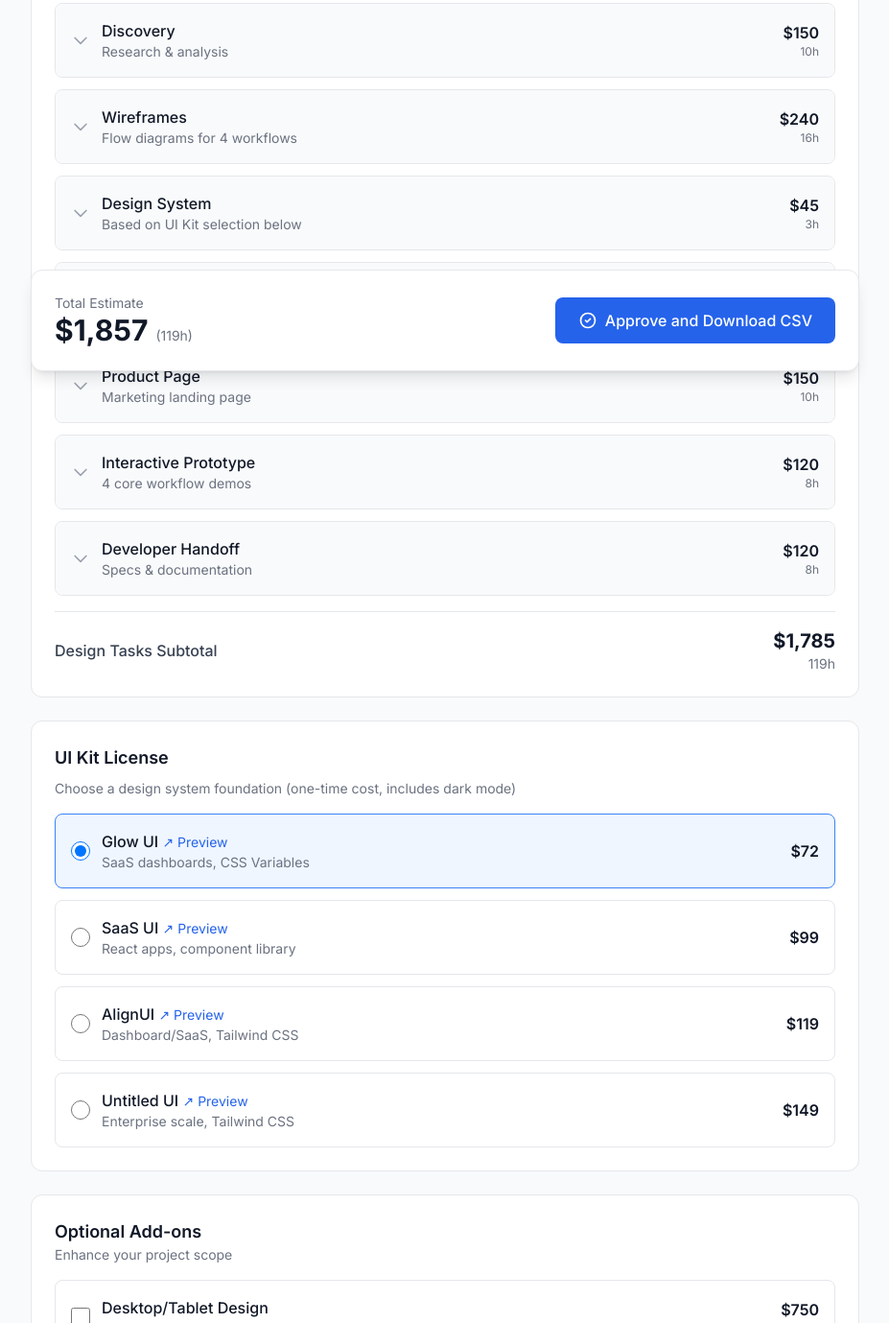
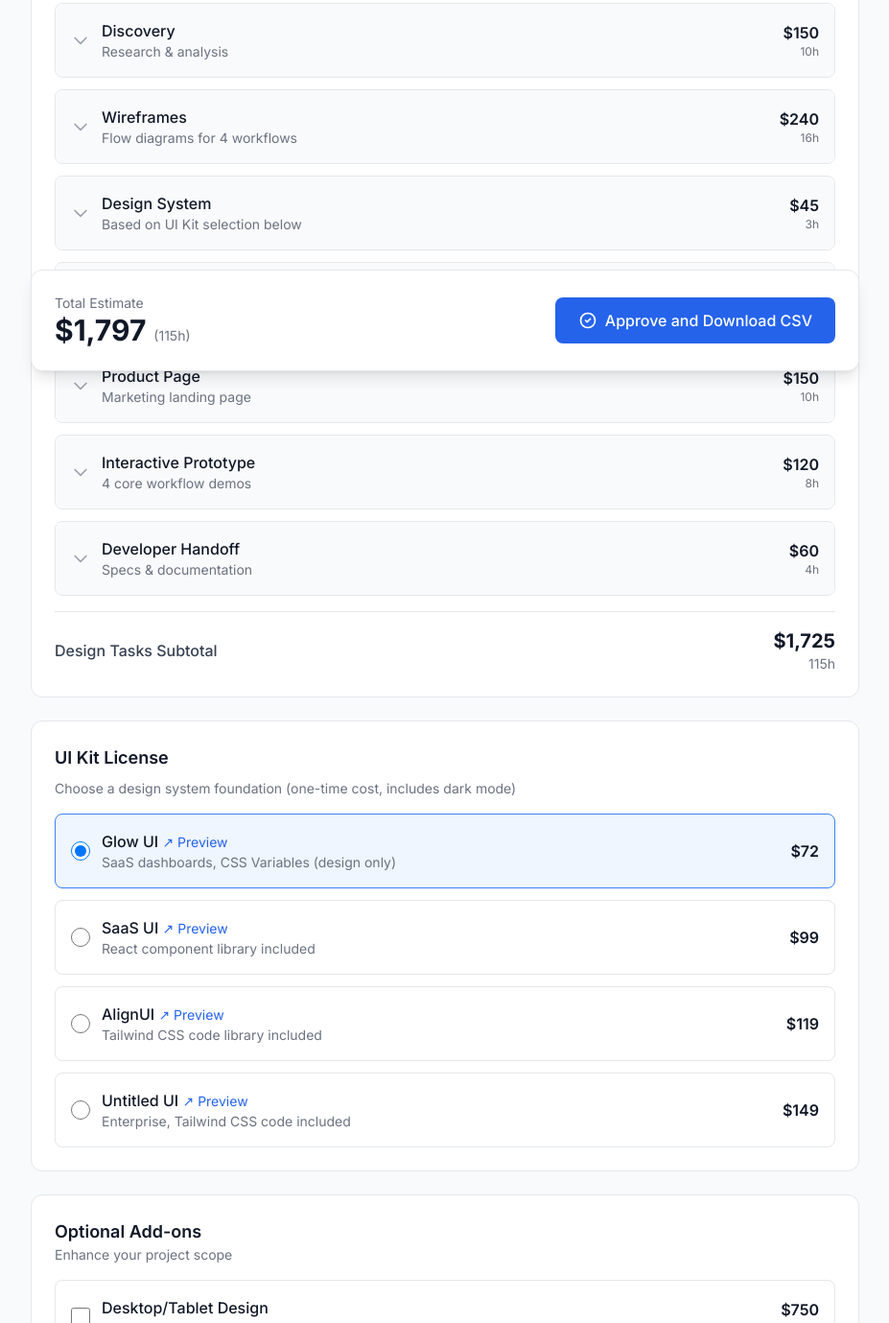
Before and after one commit to quoc48/x-project-quote, a plain HTML site: page index.html in a window 1280 px wide. Shown: the part 397-1776 px from the top of the page at 96% size, without its empty margins (176-1103 px from the left). Drawn offline with nearby package versions, Linux system fonts and the light colour scheme.

Commit message:
Update Developer Handoff & UI Kit descriptions
- Developer Handoff: 2 items (Interaction specs + Design customization rules) = 4h/$60
- Base total: 115h / $1,725
- UI Kit descriptions now show dev library availability:
  - Glow UI: design only
  - SaaS UI: React library included
  - AlignUI: Tailwind CSS included
  - Untitled UI: Tailwind CSS included

```diff
--- a/index.html
+++ b/index.html
@@ -293,8 +293,8 @@
                             </div>
                         </div>
                         <div class="text-right">
-                            <p class="font-semibold text-gray-900">$120</p>
-                            <p class="text-xs text-gray-500">8h</p>
+                            <p class="font-semibold text-gray-900">$60</p>
+                            <p class="text-xs text-gray-500">4h</p>
                         </div>
                     </button>
                     <div id="handoff-content" class="accordion-content">
@@ -302,12 +302,10 @@
                             <table class="w-full text-sm">
                                 <thead><tr class="text-gray-500 text-left"><th class="pb-2">Deliverable</th><th class="pb-2 text-right">Hours</th><th class="pb-2 text-right">Price</th></tr></thead>
                                 <tbody class="text-gray-700">
-                                    <tr><td class="py-1">Interaction specifications</td><td class="text-right">3h</td><td class="text-right">$45</td></tr>
-                                    <tr><td class="py-1">Component documentation</td><td class="text-right">2h</td><td class="text-right">$30</td></tr>
-                                    <tr><td class="py-1">Asset export & organization</td><td class="text-right">2h</td><td class="text-right">$30</td></tr>
-                                    <tr><td class="py-1">Developer walkthrough</td><td class="text-right">1h</td><td class="text-right">$15</td></tr>
+                                    <tr><td class="py-1">Interaction specifications</td><td class="text-right">2h</td><td class="text-right">$30</td></tr>
+                                    <tr><td class="py-1">Design customization rules</td><td class="text-right">2h</td><td class="text-right">$30</td></tr>
                                 </tbody>
-                                <tfoot><tr class="font-medium border-t border-gray-100"><td class="pt-2">Total</td><td class="pt-2 text-right">8h</td><td class="pt-2 text-right">$120</td></tr></tfoot>
+                                <tfoot><tr class="font-medium border-t border-gray-100"><td class="pt-2">Total</td><td class="pt-2 text-right">4h</td><td class="pt-2 text-right">$60</td></tr></tfoot>
                             </table>
                         </div>
                     </div>
@@ -318,8 +316,8 @@
             <div class="mt-4 pt-4 border-t border-gray-200 flex justify-between items-center">
                 <p class="font-medium text-gray-700">Design Tasks Subtotal</p>
                 <div class="text-right">
-                    <p class="text-xl font-bold text-gray-900">$1,785</p>
-                    <p class="text-sm text-gray-500">119h</p>
+                    <p class="text-xl font-bold text-gray-900">$1,725</p>
+                    <p class="text-sm text-gray-500">115h</p>
                 </div>
             </div>
         </section>
@@ -335,7 +333,7 @@
                         <input type="radio" name="uikit" value="glow" data-price="72" checked class="w-5 h-5 text-blue-600">
                         <div>
                             <p class="font-medium text-gray-900">Glow UI <a href="https://www.figma.com/community/file/1360315130987495525" target="_blank" rel="noopener" onclick="event.stopPropagation()" class="text-blue-600 hover:underline text-sm font-normal">↗ Preview</a></p>
-                            <p class="text-sm text-gray-500">SaaS dashboards, CSS Variables</p>
+                            <p class="text-sm text-gray-500">SaaS dashboards, CSS Variables (design only)</p>
                         </div>
                     </div>
                     <p class="font-semibold text-gray-900">$72</p>
@@ -346,7 +344,7 @@
                         <input type="radio" name="uikit" value="saas" data-price="99" class="w-5 h-5 text-blue-600">
                         <div>
                             <p class="font-medium text-gray-900">SaaS UI <a href="https://www.figma.com/community/file/1257658419283927894" target="_blank" rel="noopener" onclick="event.stopPropagation()" class="text-blue-600 hover:underline text-sm font-normal">↗ Preview</a></p>
-                            <p class="text-sm text-gray-500">React apps, component library</p>
+                            <p class="text-sm text-gray-500">React component library included</p>
                         </div>
                     </div>
                     <p class="font-semibold text-gray-900">$99</p>
@@ -357,7 +355,7 @@
                         <input type="radio" name="uikit" value="align" data-price="119" class="w-5 h-5 text-blue-600">
                         <div>
                             <p class="font-medium text-gray-900">AlignUI <a href="https://www.alignui.com/" target="_blank" rel="noopener" onclick="event.stopPropagation()" class="text-blue-600 hover:underline text-sm font-normal">↗ Preview</a></p>
-                            <p class="text-sm text-gray-500">Dashboard/SaaS, Tailwind CSS</p>
+                            <p class="text-sm text-gray-500">Tailwind CSS code library included</p>
                         </div>
                     </div>
                     <p class="font-semibold text-gray-900">$119</p>
@@ -368,7 +366,7 @@
                         <input type="radio" name="uikit" value="untitled" data-price="149" class="w-5 h-5 text-blue-600">
                         <div>
                             <p class="font-medium text-gray-900">Untitled UI <a href="https://www.untitledui.com/" target="_blank" rel="noopener" onclick="event.stopPropagation()" class="text-blue-600 hover:underline text-sm font-normal">↗ Preview</a></p>
-                            <p class="text-sm text-gray-500">Enterprise scale, Tailwind CSS</p>
+                            <p class="text-sm text-gray-500">Enterprise, Tailwind CSS code included</p>
                         </div>
                     </div>
                     <p class="font-semibold text-gray-900">$149</p>
@@ -548,8 +546,8 @@
         const SCREEN_PRICE = 30;
 
         // Base prices (fixed)
-        const BASE_HOURS = 119;
-        const BASE_PRICE = 1785;
+        const BASE_HOURS = 115;
+        const BASE_PRICE = 1725;
 
         // Accordion toggle
         function toggleAccordion(id) {
@@ -606,8 +604,8 @@
             rows.push(['Hi-Fi App Screens (30)', '64', '$960']);
             rows.push(['Product Page', '10', '$150']);
             rows.push(['Interactive Prototype', '8', '$120']);
-            rows.push(['Developer Handoff', '8', '$120']);
-            rows.push(['Subtotal', '119', '$1,785']);
+            rows.push(['Developer Handoff', '4', '$60']);
+            rows.push(['Subtotal', '115', '$1,725']);
 
             // UI Kit
             const uikit = document.querySelector('input[name="uikit"]:checked');
@@ -689,8 +687,8 @@
             summary.push('Hi-Fi App Screens (30): 64h - $960');
             summary.push('Product Page: 10h - $150');
             summary.push('Interactive Prototype: 8h - $120');
-            summary.push('Developer Handoff: 8h - $120');
-            summary.push('Subtotal: 119h - $1,785');
+            summary.push('Developer Handoff: 4h - $60');
+            summary.push('Subtotal: 115h - $1,725');
 
             const uikit = document.querySelector('input[name="uikit"]:checked');
             if (uikit) {
```
